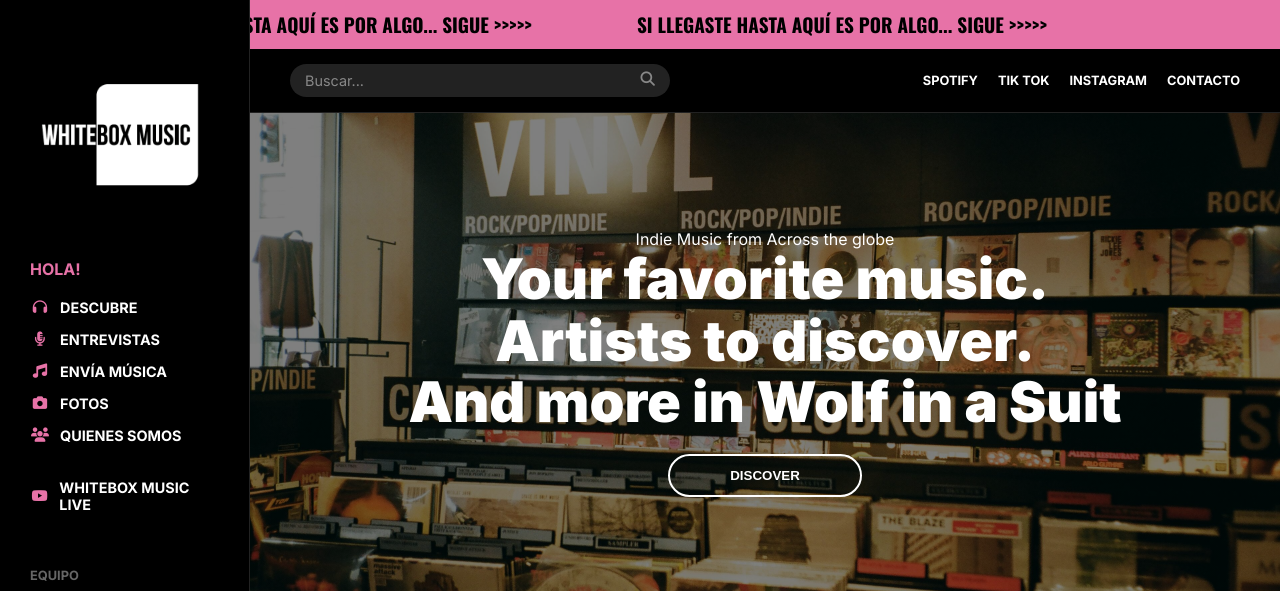
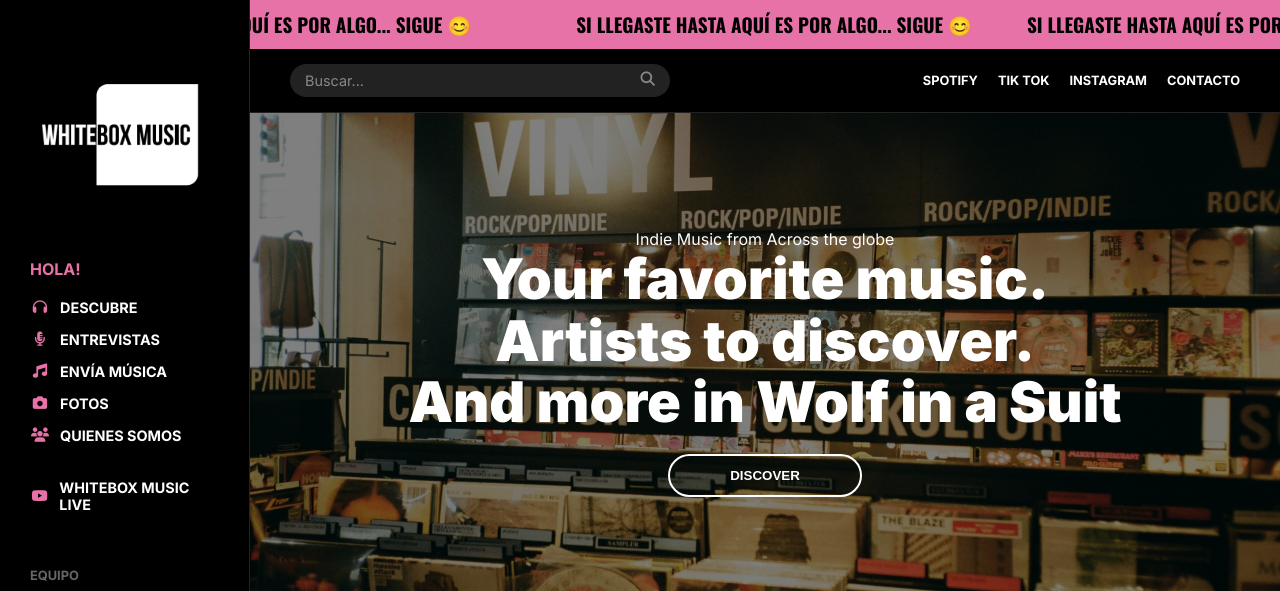
Before and after one commit to karlossxt/whiteboxmusic, a plain HTML site: page index.html in a window 1280 px wide. Shown: the top 591 px of the page. Drawn offline with nearby package versions, Linux system fonts and the light colour scheme.

Commit message:
Fix HTML encoding issues in index.html

```diff
--- a/index.html
+++ b/index.html
@@ -247,10 +247,10 @@
         <!-- CINTA CORREDIZA (TEXTO MOVIDO AQUÍ) -->
         <div class="scrolling-banner">
             <div class="scroll-text">
-                <span>SI LLEGASTE HASTA AQUÍ ES POR ALGO... SIGUE >>>>></span>
+                <span>SI LLEGASTE HASTA AQUÍ ES POR ALGO... SIGUE 😊</span>
                 <span>                                                 </span>
-                <span>SI LLEGASTE HASTA AQUÍ ES POR ALGO... SIGUE >>>>></span>
-                <span>                                                 </span>
+                <span>SI LLEGASTE HASTA AQUÍ ES POR ALGO... SIGUE 😊</span>
+                <span>SI LLEGASTE HASTA AQUÍ ES POR ALGO... SIGUE 😊</span>
 
             </div>
         </div>
```
